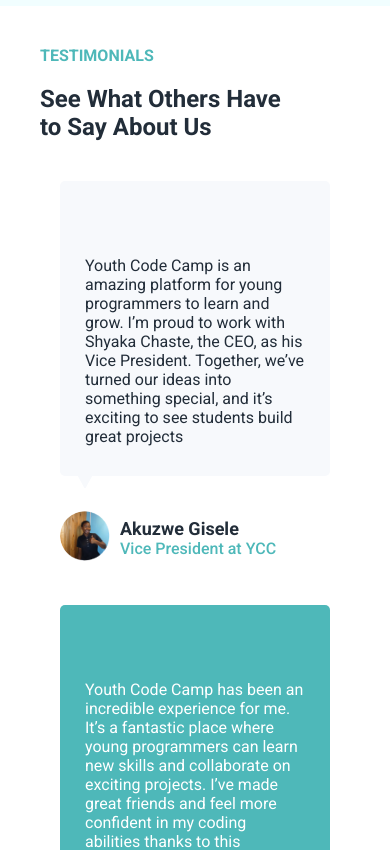
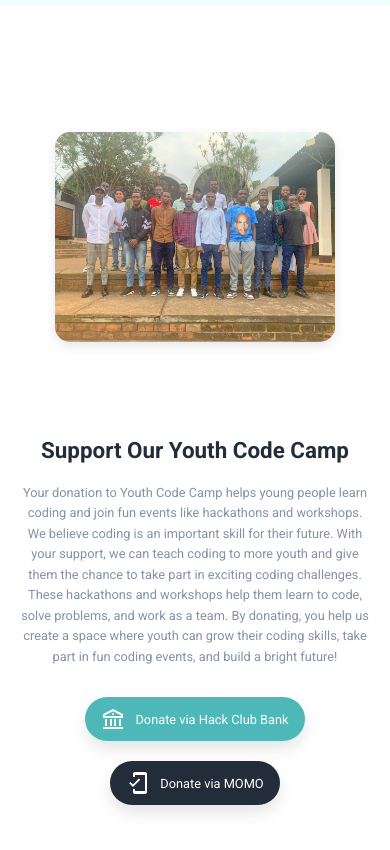
Before and after one commit to Youth-codecamp/youthcodecamp-website, a React (Create React App) app: page / in a window 390 px wide. Shown: the part 3080-3930 px from the top of the page. Built offline with nearby package versions, Linux system fonts and the light colour scheme; some icons are missing.

Commit message:
added donate oage

```diff
--- a/package.json
+++ b/package.json
@@ -10,6 +10,7 @@
     "react": "^18.3.1",
     "react-dom": "^18.3.1",
     "react-icons": "^5.3.0",
+    "react-router-dom": "^6.26.2",
     "react-scripts": "5.0.1",
     "web-vitals": "^2.1.4"
   },
--- a/src/App.js
+++ b/src/App.js
@@ -8,6 +8,8 @@
 import Testimonials from './components/Testimonials';
 import Footer from './components/Footer';
 import BackToTop from './components/BackToTop';
+import DonatePage from './components/DonatePage';
+
 
 
 function App() {
@@ -19,6 +21,7 @@
       <CounterSection />
       <Events />
       <Community />
+      <DonatePage />
       <Testimonials />
       <Footer />
     </div>
--- /dev/null
+++ b/src/components/DonatePage.js
@@ -0,0 +1,36 @@
+import React from 'react';
+import { RiBankLine } from 'react-icons/ri';
+import { MdMobileFriendly } from 'react-icons/md';
+import '../styles/donatepage.css';
+import donationImage from '../assets/donate.jpg';
+
+const DonatePage = () => {
+  return (
+    <div>
+      <div className="donate-page" id="donate">
+        <div className="donate_container">
+          <img src={donationImage} alt="Donation" className="donation-image" />
+          <div className="donate-content">
+            <h1 className="donate-title">Support Our Youth Code Camp</h1>
+            <p className="donate-description">
+            Your donation to Youth Code Camp helps young people learn coding and join fun events like hackathons and workshops. We believe coding is an important skill for their future. With your support, we can teach coding to more youth and give them the chance to take part in exciting coding challenges. These hackathons and workshops help them learn to code, solve problems, and work as a team. By donating, you help us create a space where youth can grow their coding skills, take part in fun coding events, and build a bright future!
+            </p>
+
+            <div className="donation-options">
+              <a href="https://hcb.hackclub.com/donations/start/youth-code-camp-hackathon" className="donate-button bank" target="_blank" rel="noopener noreferrer">
+                <RiBankLine className="icon" />
+                Donate via Hack Club Bank
+              </a>
+              <a href="tel:*182*1*1*250789651172%23" className="donate-button momo" target="_blank" rel="noopener noreferrer">
+                <MdMobileFriendly className="icon" />
+                Donate via MOMO
+              </a>
+            </div>
+          </div>
+        </div>
+      </div>
+    </div>
+  );
+};
+
+export default DonatePage;
--- /dev/null
+++ b/src/styles/donatepage.css
@@ -0,0 +1,147 @@
+ .donate-page {
+    display: flex;
+    justify-content: center;
+    align-items: center;
+    padding: 50px 20px;
+    min-height: 100vh;
+  }
+
+  .donate_container {
+    display: flex;
+    justify-content: center;
+    align-items: flex-start;
+    max-width: 1200px;
+    width: 100%;
+    gap: 30px;
+  }
+
+  .donation-image {
+    width: 45%;
+    max-width: 600px;
+    border-radius: 15px;
+    box-shadow: 0 4px 12px rgba(0, 0, 0, 0.1);
+    transition: transform 0.3s ease;
+  }
+
+  .donation-image:hover {
+    transform: scale(1.05);
+  }
+
+  .donate-content {
+    flex: 1;
+    padding: 30px;
+    border-radius: 15px;
+    background-color: white;
+    text-align: left;
+  }
+
+  .donate-title {
+    font-size: 1.8rem;
+    color: var(--secondary-color);
+    font-weight: 700;
+    margin-bottom: 20px;
+    font-family: var(--primary-font);
+    text-align: center;
+  }
+
+  .donate-description {
+    font-size: 1rem;
+    color: #8492A7;
+    line-height: 1.6;
+    margin-bottom: 30px;
+  }
+
+  .donation-options {
+    display: flex;
+    gap: 20px;
+    flex-wrap: wrap;
+    justify-content: center;
+  }
+
+  .donate-button {
+    padding: 15px 30px;
+    font-size: 1rem;
+    border: none;
+    border-radius: 50px;
+    text-decoration: none;
+    color: white;
+    transition: transform 0.3s ease, box-shadow 0.3s ease;
+    display: flex;
+    align-items: center;
+    gap: 10px;
+    cursor: pointer;
+    box-shadow: 0 8px 15px rgba(0, 0, 0, 0.1);
+  }
+
+  .donate-button.bank {
+    background-color: var(--primary-color);
+  }
+
+  .donate-button.momo {
+    background-color: var(--secondary-color);
+  }
+
+  .donate-button:hover {
+    transform: scale(1.05) translateZ(0);
+    box-shadow: 0 8px 20px rgba(0, 0, 0, 0.2);
+  }
+
+
+  @media (max-width: 1024px) {
+    .donate_container {
+      flex-direction: column;
+      align-items: center;
+      text-align: center;
+    }
+
+    .donation-image {
+      width: 80%;
+      margin-bottom: 30px;
+    }
+
+    .donate-content {
+      text-align: center;
+      padding: 20px;
+      width: 100%;
+    }
+
+    .donate-title {
+      font-size: 1.8rem;
+    }
+
+    .donate-description {
+      font-size: 1.1rem;
+    }
+  }
+
+  @media (max-width: 768px) {
+    .donate-title {
+      font-size: 1.6rem;
+    }
+
+    .donate-description {
+      font-size: 0.9rem;
+    }
+
+    .donate-button {
+      font-size: 0.9rem;
+      padding: 12px 20px;
+    }
+
+  }
+
+  @media (max-width: 480px) {
+    .donate-title {
+      font-size: 1.4rem;
+    }
+
+    .donate-description {
+      font-size: 0.8rem;
+    }
+
+    .donate-button {
+      font-size: 0.8rem;
+      padding: 10px 16px;
+    }
+
+  }
--- a/src/styles/testimonials.css
+++ b/src/styles/testimonials.css
@@ -4,7 +4,7 @@
     justify-content: start;
     font-family: "Roboto", sans-serif;
     padding: 20px;
-    max-width:100%;
+    max-width: 100%;
 }
 
 .test-head {
@@ -39,7 +39,12 @@
     margin-top: 10px;
 }
 
-
+@media screen and (max-width: 768px) {
+    .saying-hero {
+        width: 100%;
+        font-size: 24px;
+    }
+}
 
 .test-body {
     display: flex;
@@ -58,6 +63,26 @@
     padding: 20px;
     gap: 20px;
     box-sizing: border-box;
+}
+
+@media screen and (max-width: 1024px) {
+    .test-body-first,
+    .test-body-second,
+    .test-body-third {
+        width: 45%;
+    }
+}
+
+@media screen and (max-width: 768px) {
+    .test-body {
+        flex-direction: column;
+    }
+
+    .test-body-first,
+    .test-body-second,
+    .test-body-third {
+        width: 100%;
+    }
 }
 
 .test-text,
@@ -116,6 +141,7 @@
     font-weight: 500;
 }
 
+
 #icon-message-vector-one,
 #icon-message-vector-two,
 #icon-message-vector-three {
@@ -123,21 +149,3 @@
     margin-top: -35px;
     margin-left: 10px;
 }
-
-
-@media screen and (max-width: 768px) {
-    .test-body {
-        flex-direction: column;
-    }
-
-    .test-body-first,
-    .test-body-second,
-    .test-body-third {
-        width: 100%;
-    }
-
-    .saying-hero {
-        width: 100%;
-        font-size: 24px;
-    }
-}
```
Also changed, not shown: src/assets/donate.jpg (added), 1 other file (tests, documents, lock files or other folders).
